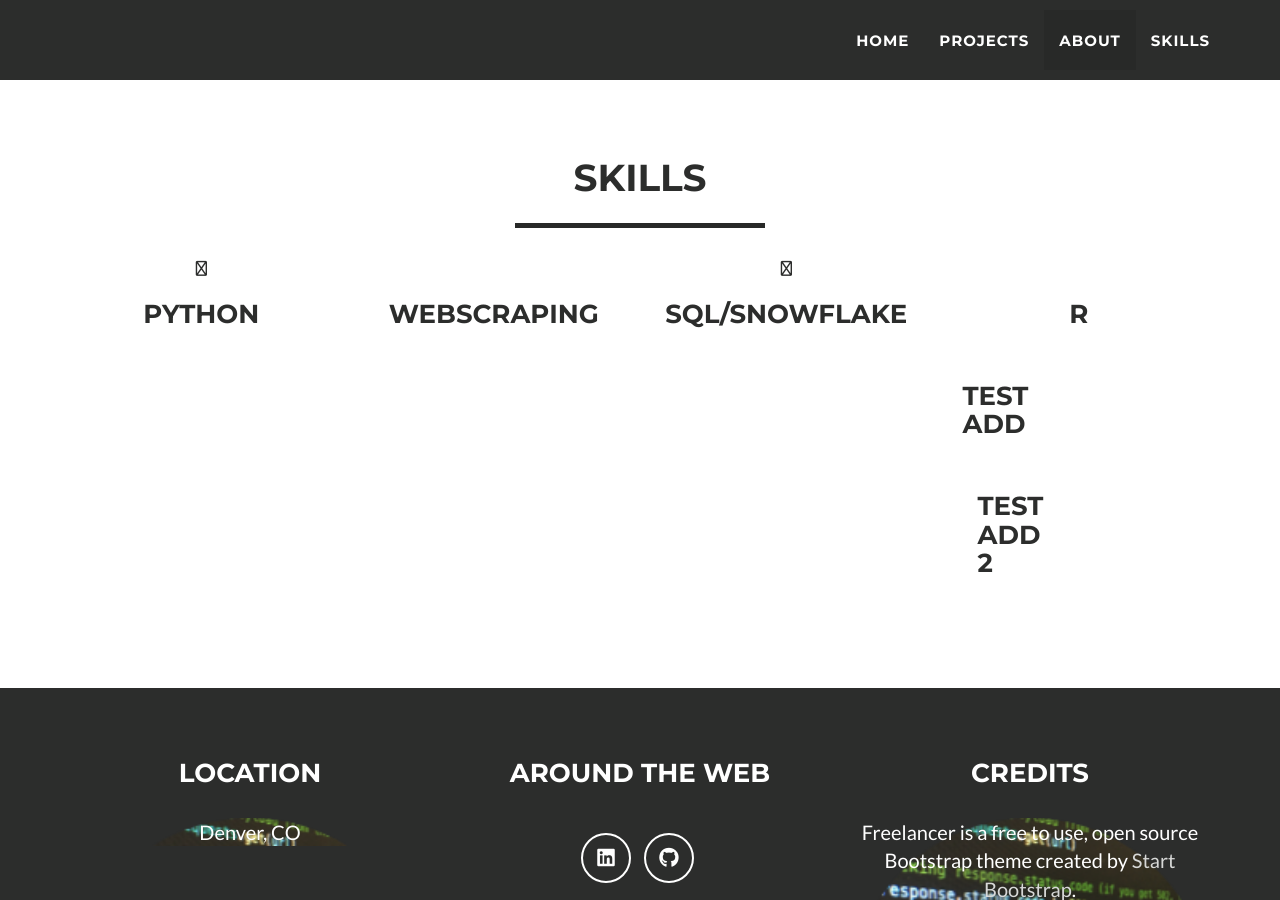
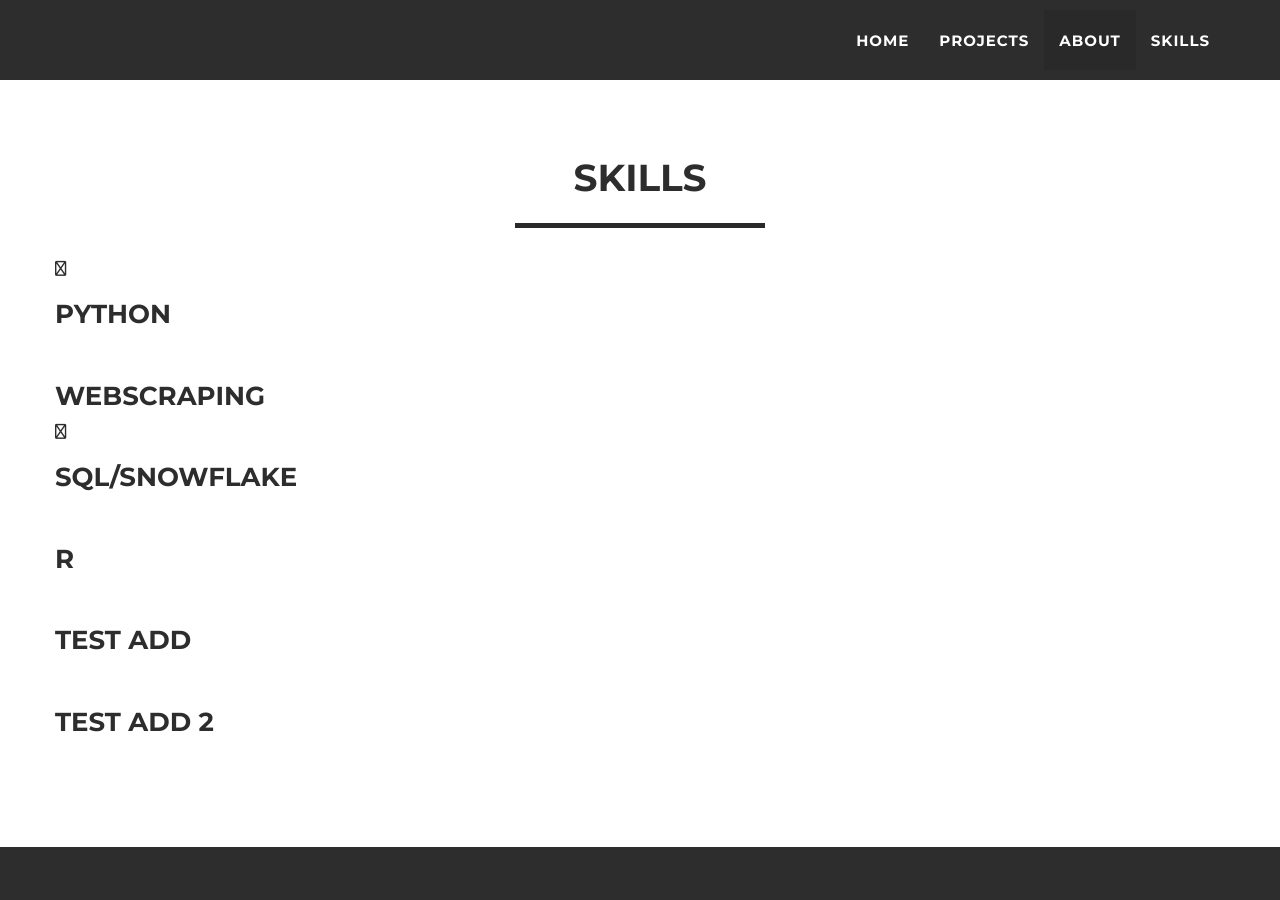
Before and after one commit to brf217/brf217.github.io, a Jekyll site: the page built from _posts/2014-07-18-project-1.markdown, in a window 1280 px wide and 900 px high, scrolled down 2182 px. Built offline with Jekyll 4.4.1, drawn with Linux system fonts in a browser that asks for light colours.

Commit message:
Update skills.html

```diff
--- a/_includes/skills.html
+++ b/_includes/skills.html
@@ -9,35 +9,35 @@
      </div>
     <div class="container">
         <div class="row">
-            <div class="col-lg-3 col-md-6 text-center">
+            <div class="col">
                 <div class="service-box">
                     <i class="fa-regular fa-laptop-code"></i>
                     <h3>Python</h3>
                 </div>
             </div>
-            <div class="col-lg-3 col-md-6 text-center">
+            <div class="col">
                 <div class="service-box">
                     <i class="fa-regular fa-browsers"></i>
                     <h3>Webscraping</h3>
                 </div>
             </div>
-            <div class="col-lg-3 col-md-6 text-center">
+            <div class="col">
                 <div class="service-box">
                     <i class="fa-regular fa-sitemap"></i>
                     <h3>SQL/Snowflake</h3>
                 </div>
             </div>
-            <div class="col-lg-3 col-md-6 text-center">
+            <div class="col">
                 <div class="service-box">
                     <i class="fa-regular fa-brackets-curly"></i>
                     <h3>R</h3>
                 </div>
-            <div class="col-lg-3 col-md-6 text-center">
+            <div class="col">
                 <div class="service-box">
                     <i class="fa-regular fa-brackets-curly"></i>
                     <h3>Test Add</h3>
                 </div>
-            <div class="col-lg-3 col-md-6 text-center">
+            <div class="col">
                 <div class="service-box">
                     <i class="fa-regular fa-brackets-curly"></i>
                     <h3>Test Add 2</h3>
```
